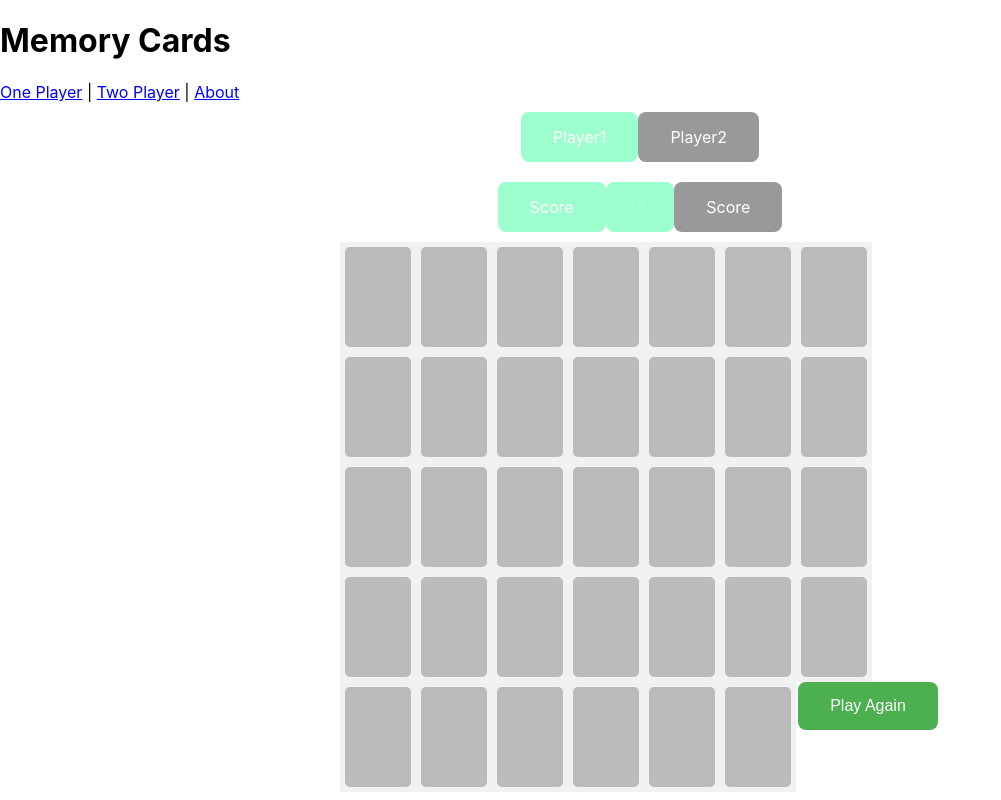
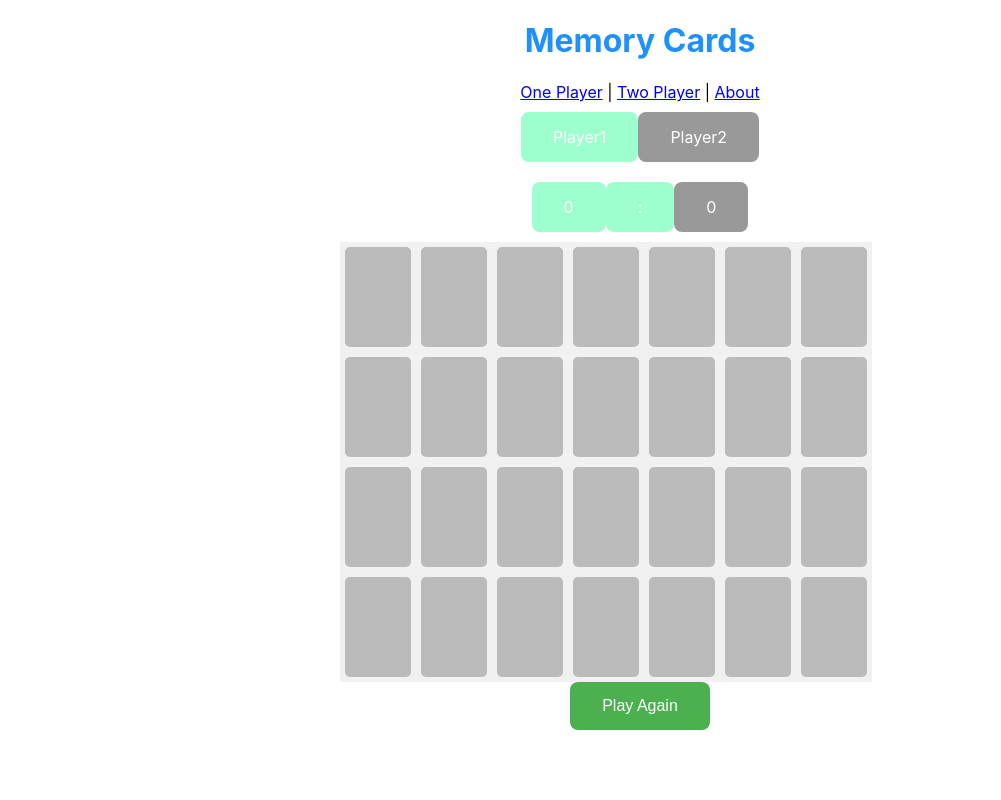
Before and after one commit to jacobfilik/react-memory, a React (Create React App) app: page /twoplayer in a window 1280 px wide. Shown: the whole page, without its empty margins (0-1001 px from the left). Built offline with nearby package versions, Linux system fonts and the light colour scheme; the HTML template or start-up script is replaced by a standard one.

Commit message:
restart game with routing

```diff
--- a/package.json
+++ b/package.json
@@ -1,6 +1,7 @@
 {
   "name": "react-memory",
   "version": "0.1.0",
+  "homepage": "http://jfilik.com/memory",
   "private": true,
   "dependencies": {
     "@testing-library/jest-dom": "^5.16.5",
--- a/src/App.js
+++ b/src/App.js
@@ -14,7 +14,7 @@ function App() {
           path="/"
           element={
             <div className="game">
-              <CardGameMatch mode="oneplayer" />
+              <CardGameMatch key="oneplayer" mode="oneplayer" />
             </div>
           }
         />
@@ -23,7 +23,7 @@ function App() {
           path="/twoplayer"
           element={
             <div className="game">
-              <CardGameMatch mode="twoplayer" />
+              <CardGameMatch key="twoplayer" mode="twoplayer" />
             </div>
           }
         />
--- a/src/CardGame.js
+++ b/src/CardGame.js
@@ -39,9 +39,9 @@ const PlayerLabel = (props) => {
         <div className={class2}>Player2</div>
       </div>
       <div className="player-container">
-        <div className={class1}>Score</div>
+        <div className={class1}>{props.playerState.player1Score}</div>
         <div className={class1}>:</div>
-        <div className={class2}>Score </div>
+        <div className={class2}>{props.playerState.player2score} </div>
       </div>
     </>
   );
@@ -57,7 +57,7 @@ const CardGame = (props) => {
 
   const [cardStateObject, setCardState] = useState(cardStates);
   const [playerState, setPlayerState] = useState({
-    player: 1,
+    player: props.mode === "twoplayer" ? 1 : 0,
     player1Score: 0,
     player2score: 0,
   });
@@ -91,8 +91,26 @@ const CardGame = (props) => {
       if (other.number === newCard.number) {
         other.matched = true;
         newCard.matched = true;
-        newCard.player = playerState.player === 1 ? " playerone" : " playertwo";
-        other.player = playerState.player === 1 ? " playerone" : " playertwo";
+
+        if (playerState.player === 1) {
+          newCard.player = " playerone";
+          other.player = " playerone";
+        } else if (playerState.player === -1) {
+          newCard.player = " playertwo";
+          other.player = " playertwo";
+        } else {
+          newCard.player = " single";
+          other.player = " single";
+        }
+
+        const updatedPlayer = { ...playerState };
+        if (updatedPlayer.player === 1) {
+          updatedPlayer.player1Score = updatedPlayer.player1Score + 1;
+        } else {
+          updatedPlayer.player2score = updatedPlayer.player2score + 1;
+        }
+
+        setPlayerState(updatedPlayer);
         setCardState(newState);
         setClickLock(false);
       } else {
--- /dev/null
+++ b/src/Header.css
@@ -0,0 +1,9 @@
+h1 {
+  background-color: 5px solid #ffffff;
+  color: dodgerblue;
+  text-align: center;
+}
+
+nav {
+  text-align: center;
+}
--- a/src/Header.js
+++ b/src/Header.js
@@ -1,4 +1,5 @@
 import React from "react";
+import "./Header.css";
 import { NavLink } from "react-router-dom";
 
 const Header = () => {
```
Also changed, not shown: src/CardUtils.js (+6 -6 lines), public/manifest.json.
